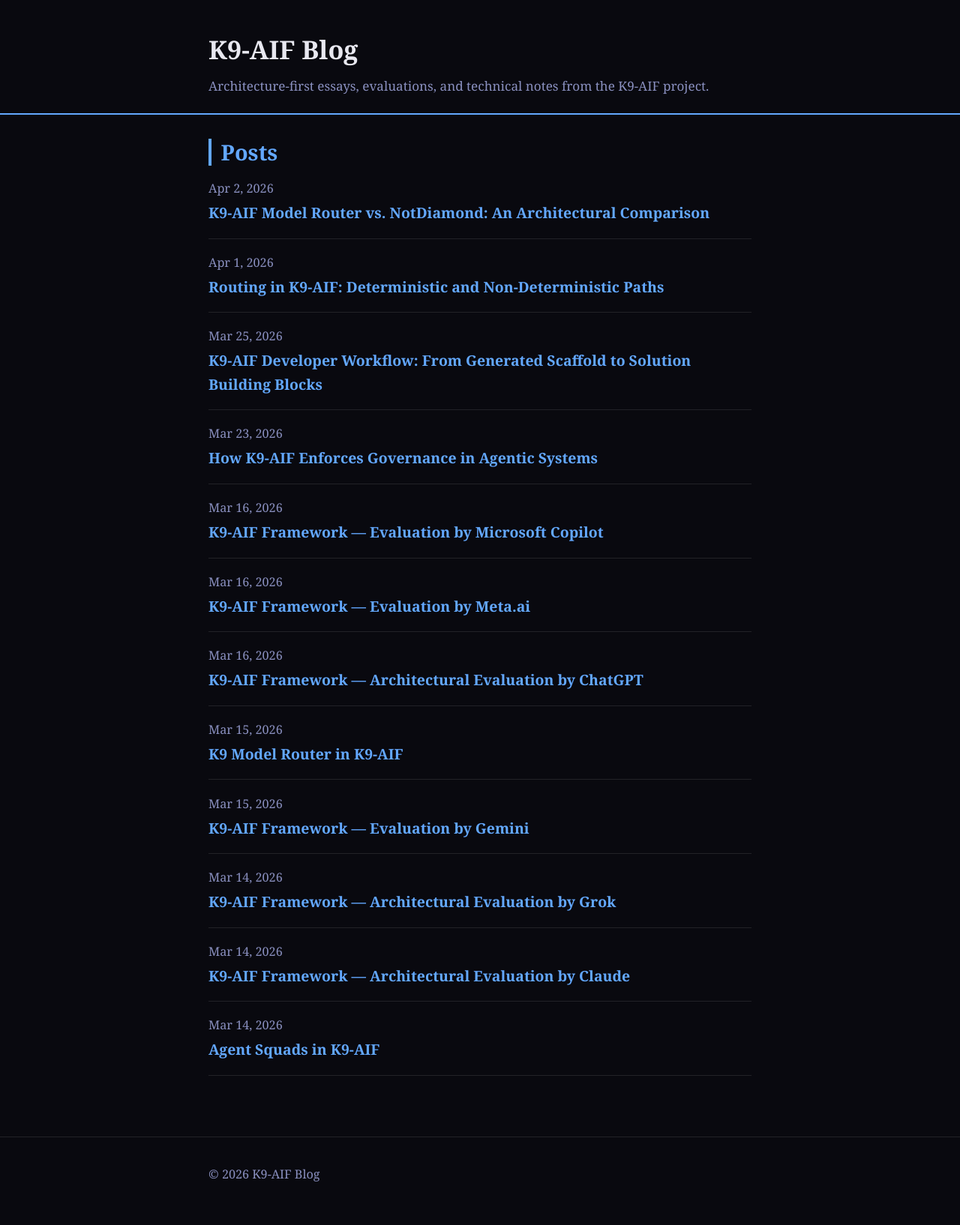
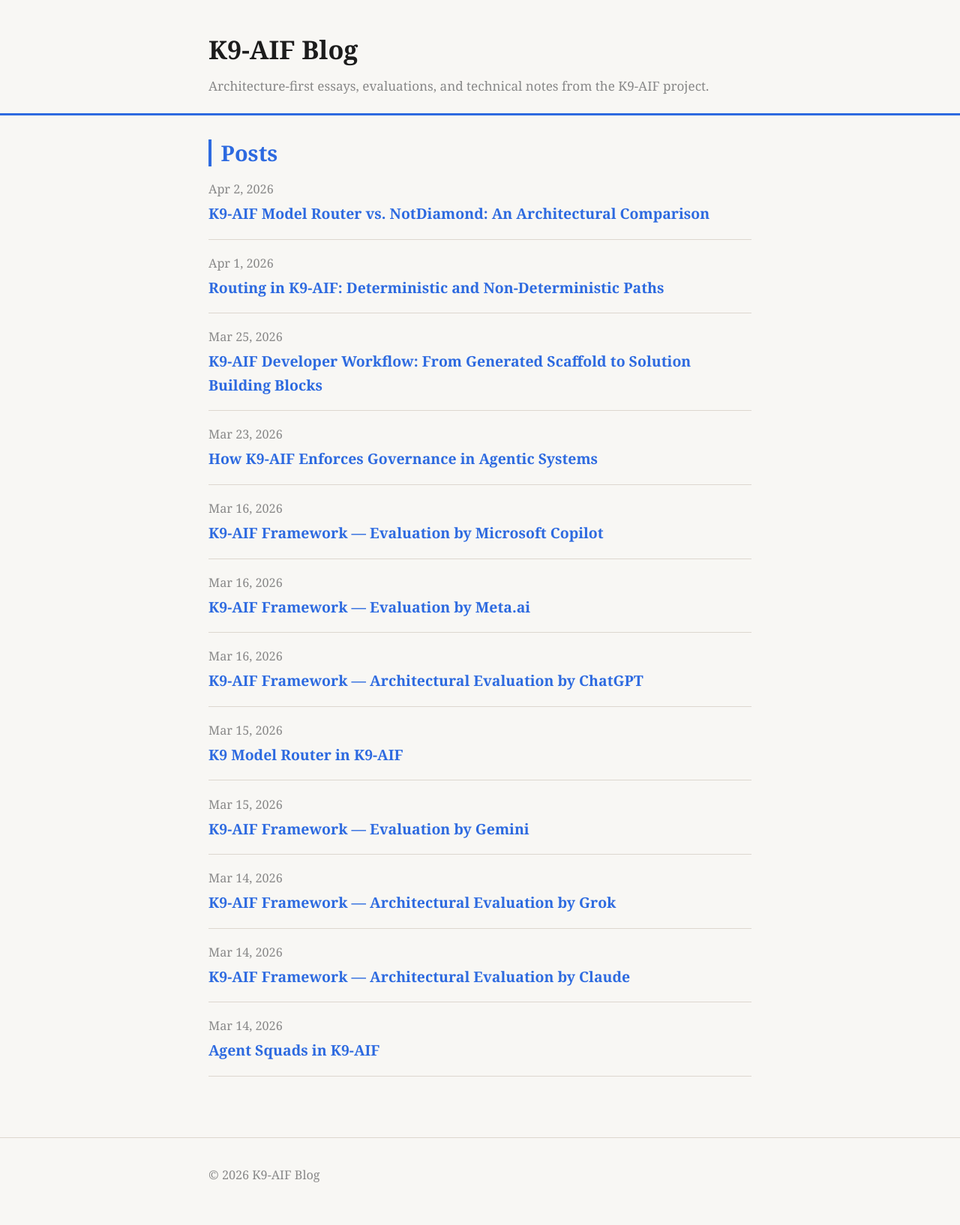
Before and after one commit to k9aif/k9-aif-blogs, a Jekyll site: the page built from index.md, in a window 1280 px wide. Shown: the whole page at 75% size. Built offline with Jekyll 4.4.1, drawn with Linux system fonts in a browser that asks for light colours.

Commit message:
Update style.css

```diff
--- a/assets/css/style.css
+++ b/assets/css/style.css
@@ -1,17 +1,17 @@
 /* ── K9-AIF Blog Unified style.css ── */
 
 :root {
-  --bg: #09090f;
-  --text: #e8e8f0;
-  --muted: #8a90c0;
-  --border: rgba(255,255,255,0.10);
-  --accent: #63a8ff;
-  --accent-hover: #8ab9ff;
-  --accent-light: #16161f;
-  --accent-text: #d7e7ff;
-  --code-bg: #111118;
-  --quote-bg: #111118;
-  --quote-color: #dbe8ff;
+  --bg: #f8f7f4;
+  --text: #1c1c1c;
+  --muted: #888;
+  --border: #ddd7cf;
+  --accent: #2d6ae0;
+  --accent-hover: #1a4fba;
+  --accent-light: #eef3fc;
+  --accent-text: #1a3a6e;
+  --code-bg: #eef3fc;
+  --quote-bg: #eef3fc;
+  --quote-color: #2a4a80;
 }
 
 * { box-sizing: border-box; }
@@ -33,7 +33,7 @@ body {
 /* ── Header ── */
 .site-header {
   padding: 36px 0 22px;
-  border-bottom: 2px solid var(--accent);
+  border-bottom: 3px solid var(--accent);
   margin-bottom: 32px;
 }
 
@@ -93,14 +93,7 @@ blockquote {
 hr { border: none; border-top: 1px solid var(--border); margin: 2rem 0; }
 
 /* ── Code ── */
-code {
-  background: var(--code-bg);
-  color: var(--accent-text);
-  padding: 0.13rem 0.33rem;
-  border-radius: 4px;
-  font-size: 0.9em;
-}
-
+code { background: var(--code-bg); color: var(--accent-text); padding: 0.13rem 0.33rem; border-radius: 4px; font-size: 0.9em; }
 pre {
   background: var(--code-bg);
   padding: 1rem;
@@ -109,7 +102,6 @@ pre {
   line-height: 1.55;
   margin: 1rem 0 1.2rem;
 }
-
 pre code { background: none; color: var(--accent-text); padding: 0; }
 pre:hover { box-shadow: 0 0 6px rgba(0,0,0,0.05); }
 
@@ -123,39 +115,21 @@ table {
   margin: 1rem 0 1.5rem;
   font-size: 0.95rem;
   line-height: 1.5;
-  background: #111118;
+  background: #fff;
   border: 1px solid var(--border);
   border-radius: 6px;
   overflow: hidden;
 }
-
-th, td {
-  padding: 0.6rem 0.8rem;
-  text-align: left;
-  border-bottom: 1px solid var(--border);
-}
-
-th {
-  background: var(--accent-light);
-  color: var(--accent-text);
-  font-weight: 600;
-}
-
+th, td { padding: 0.6rem 0.8rem; text-align: left; border-bottom: 1px solid var(--border); }
+th { background: var(--accent-light); color: var(--accent-text); font-weight: 600; }
 tr:last-child td { border-bottom: none; }
-tbody tr:hover { background: #16161f; }
+tbody tr:hover { background: #f1f1f1; }
 
 /* ── Post meta ── */
-.post-meta {
-  display: block;
-  color: var(--muted);
-  font-size: 0.9rem;
-  font-family: Georgia, serif;
-  margin-bottom: 0.25rem;
-}
+.post-meta { display: block; color: var(--muted); font-size: 0.9rem; font-family: Georgia, serif; margin-bottom: 0.25rem; }
 
 /* ── Tags / Pills ── */
 .post-tags { margin: 0.6rem 0 1rem; }
-
 .post-tag {
   display: inline-block;
   background: var(--accent-light);
@@ -169,12 +143,7 @@ tbody tr:hover { background: #16161f; }
   margin-bottom: 4px;
   text-decoration: none;
 }
-
-.post-tag:hover {
-  background: var(--accent);
-  color: #fff;
-  text-decoration: none;
-}
+.post-tag:hover { background: var(--accent); color: #fff; text-decoration: none; }
 
 /* ── Post list (index) ── */
 .post-list-heading { margin-top: 1.5rem; }
@@ -199,12 +168,7 @@ tbody tr:hover { background: #16161f; }
 .post-index h2 { margin-top: 0; margin-bottom: 0.9rem; font-size: 1.6rem; }
 
 /* ── Footer ── */
-.site-footer {
-  border-top: 1px solid var(--border);
-  padding: 22px 0 38px;
-  color: var(--muted);
-  font-size: 0.9rem;
-}
+.site-footer { border-top: 1px solid var(--border); padding: 22px 0 38px; color: var(--muted); font-size: 0.9rem; }
 
 /* ── Responsive ── */
 @media (max-width: 640px) {
```
